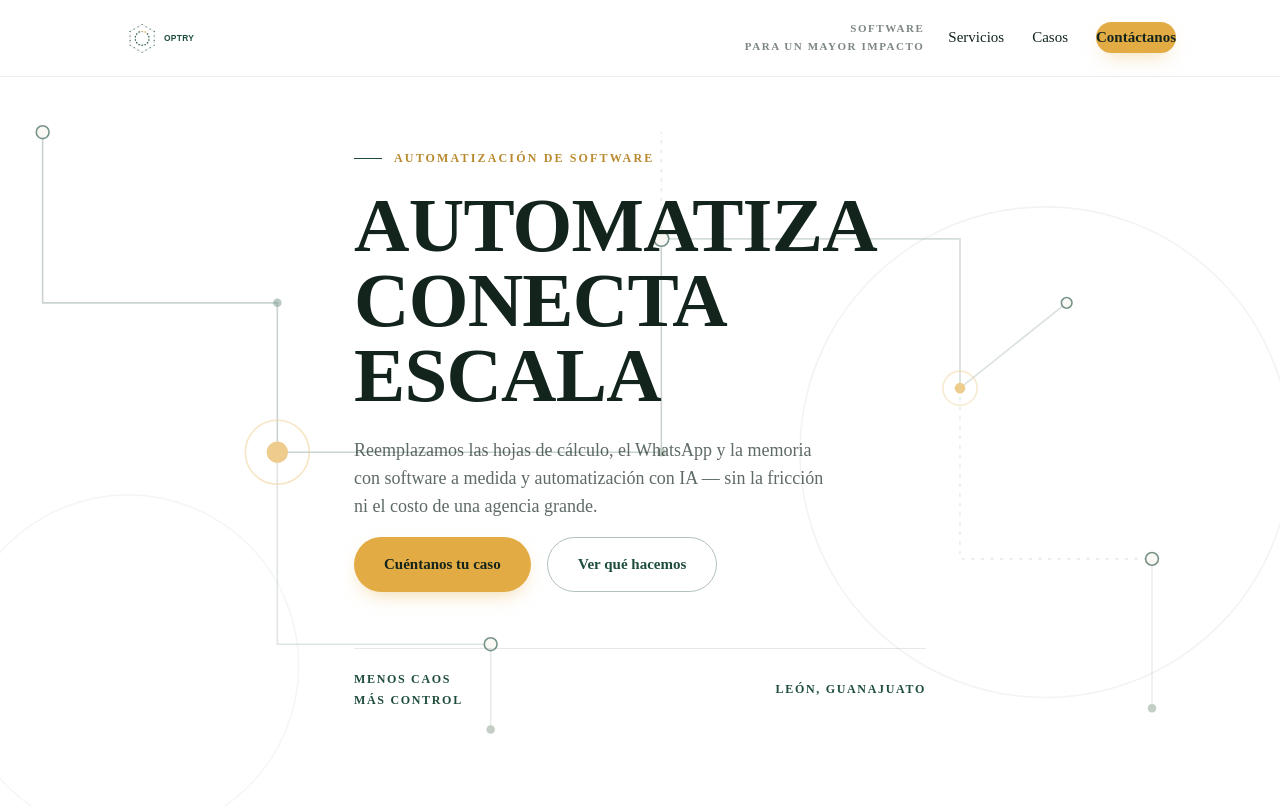
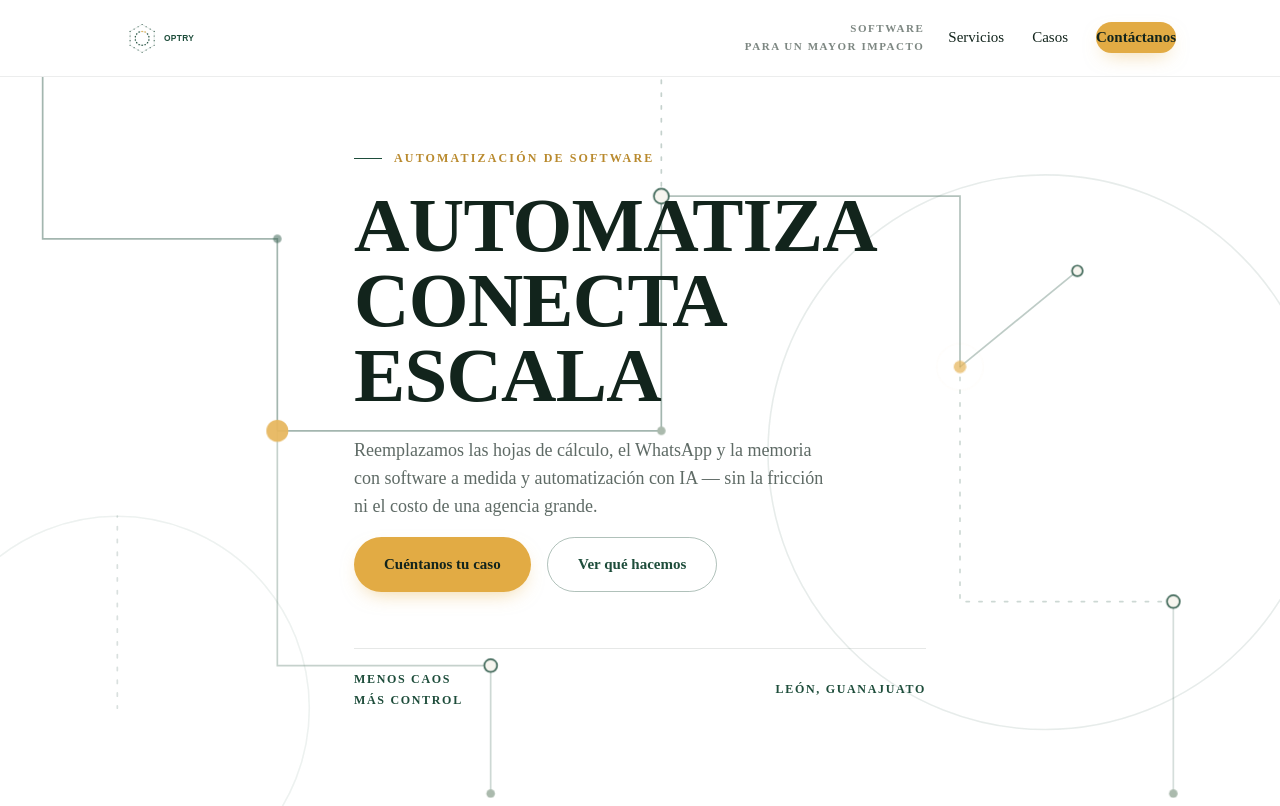
Before and after one commit to Optry-agency/optry-tech-web, a Next.js app: page / in a window 1280 px wide. Shown: the top 806 px of the page. Built offline with nearby package versions, Linux system fonts and the light colour scheme.

Commit message:
Diagrama de circuito mas alto y visible, con vida: nodos que laten, lineas punteadas que fluyen, señales viajando por el circuito, y parallax sutil con el cursor para que se sienta interactivo (todo respeta reducir movimiento)

```diff
--- a/app/globals.css
+++ b/app/globals.css
@@ -93,8 +93,61 @@ a {
   width: 100%;
   height: 100%;
   z-index: 0;
-  opacity: 0.09;
+  opacity: 0.17;
   pointer-events: none;
+}
+
+/* Parallax sutil: CursorParallax pone --mx/--my en <html> (-0.5 a 0.5). */
+.circuit-art {
+  transform: translate3d(
+    calc(var(--mx, 0) * 18px),
+    calc(var(--my, 0) * 18px),
+    0
+  );
+  transition: transform 0.6s var(--ease-out);
+  will-change: transform;
+}
+
+.circuit-pulse-ring,
+.circuit-pulse-dot {
+  transform-box: fill-box;
+  transform-origin: center;
+  animation: circuit-pulse 3.2s ease-in-out infinite;
+}
+
+.circuit-pulse-ring {
+  animation-name: circuit-pulse-ring;
+}
+
+@keyframes circuit-pulse {
+  0%, 100% { transform: scale(1); opacity: 1; }
+  50% { transform: scale(1.18); opacity: 0.75; }
+}
+
+@keyframes circuit-pulse-ring {
+  0% { transform: scale(0.85); opacity: 0.35; }
+  70% { transform: scale(1.35); opacity: 0; }
+  100% { transform: scale(1.35); opacity: 0; }
+}
+
+.circuit-flow {
+  animation: circuit-flow 3.5s linear infinite;
+}
+
+@keyframes circuit-flow {
+  to { stroke-dashoffset: -48; }
+}
+
+@media (prefers-reduced-motion: reduce) {
+  .circuit-art {
+    transform: none !important;
+    transition: none;
+  }
+  .circuit-pulse-ring,
+  .circuit-pulse-dot,
+  .circuit-flow {
+    animation: none;
+  }
 }
 
 /* Franja tenue color crema para separar secciones sin romper el blanco
--- a/app/home/Hero.module.css
+++ b/app/home/Hero.module.css
@@ -10,12 +10,12 @@
   width: 100%;
   height: 100%;
   z-index: 0;
-  opacity: 0.6;
+  opacity: 0.85;
 }
 
 @media (max-width: 640px) {
   .art {
-    opacity: 0.35;
+    opacity: 0.5;
   }
 }
 
--- a/app/layout.tsx
+++ b/app/layout.tsx
@@ -5,6 +5,7 @@ import Header from "@/components/Header";
 import Footer from "@/components/Footer";
 import ScrollDepth from "@/components/ScrollDepth";
 import ScrollReveal from "@/components/ScrollReveal";
+import CursorParallax from "@/components/CursorParallax";
 
 const montserrat = localFont({
   src: "../public/fonts/Montserrat-Variable.ttf",
@@ -34,6 +35,7 @@ export default function RootLayout({
       <body className={`${montserrat.variable} ${inter.variable}`}>
         <ScrollDepth />
         <ScrollReveal />
+        <CursorParallax />
         <Header />
         <main>{children}</main>
         <Footer />
--- a/components/CircuitArt.tsx
+++ b/components/CircuitArt.tsx
@@ -1,3 +1,7 @@
+"use client";
+
+import { useEffect, useState } from "react";
+
 type CircuitArtProps = {
   className?: string;
 };
@@ -5,70 +9,110 @@ type CircuitArtProps = {
 /**
  * Grafico decorativo tipo "circuito conectado" — mismo lenguaje visual que
  * las piezas de Instagram de Optry (nodos + lineas en angulo recto + un
- * acento mostaza). Pensado para vivir DE FONDO detras del contenido (no
- * como ilustracion en su propia columna): formato ancho, lineas tenues.
- * Puramente decorativo (aria-hidden), no es el isotipo final de marca (esa
- * decision sigue pendiente en la guia de identidad).
+ * acento mostaza). Vive DE FONDO detras del contenido: formato alto,
+ * lineas con un poco mas de presencia, y "vivo" — nodos que laten, lineas
+ * punteadas que fluyen y puntos que viajan por el circuito (todo se apaga
+ * solo si el sistema pide reducir movimiento). Puramente decorativo
+ * (aria-hidden); no es el isotipo final de marca (esa decision sigue
+ * pendiente en la guia de identidad).
  */
 export default function CircuitArt({ className }: CircuitArtProps) {
+  const [animate, setAnimate] = useState(false);
+
+  useEffect(() => {
+    setAnimate(!window.matchMedia("(prefers-reduced-motion: reduce)").matches);
+  }, []);
+
   return (
     <svg
-      className={className}
-      viewBox="0 0 1200 700"
+      className={`circuit-art ${className ?? ""}`}
+      viewBox="0 0 1200 900"
       fill="none"
       aria-hidden="true"
       xmlns="http://www.w3.org/2000/svg"
       preserveAspectRatio="xMidYMid slice"
     >
       {/* arcos grandes de fondo */}
-      <circle cx="980" cy="360" r="230" stroke="#1E4D3B" strokeOpacity="0.10" strokeWidth="1.5" />
-      <circle cx="120" cy="560" r="160" stroke="#1E4D3B" strokeOpacity="0.08" strokeWidth="1.5" />
+      <circle cx="980" cy="460" r="260" stroke="#1E4D3B" strokeOpacity="0.12" strokeWidth="1.5" />
+      <circle cx="110" cy="700" r="180" stroke="#1E4D3B" strokeOpacity="0.09" strokeWidth="1.5" />
 
       {/* red principal de lineas en angulo recto */}
-      <path d="M40 60 V220 H260 V360" stroke="#1E4D3B" strokeOpacity="0.4" strokeWidth="1.5" />
-      <path d="M260 360 H620 V160" stroke="#1E4D3B" strokeOpacity="0.4" strokeWidth="1.5" />
-      <path d="M620 160 H900 V300" stroke="#1E4D3B" strokeOpacity="0.32" strokeWidth="1.5" />
-      <path d="M900 300 L1000 220" stroke="#1E4D3B" strokeOpacity="0.28" strokeWidth="1.5" />
-      <path d="M260 360 V540 H460" stroke="#1E4D3B" strokeOpacity="0.24" strokeWidth="1.5" />
-      <path d="M460 540 V620" stroke="#1E4D3B" strokeOpacity="0.2" strokeWidth="1.5" />
+      <path id="circuit-p1" d="M40 60 V260 H260 V440" stroke="#1E4D3B" strokeOpacity="0.48" strokeWidth="1.6" />
+      <path id="circuit-p2" d="M260 440 H620 V220" stroke="#1E4D3B" strokeOpacity="0.48" strokeWidth="1.6" />
+      <path d="M620 220 H900 V380" stroke="#1E4D3B" strokeOpacity="0.4" strokeWidth="1.6" />
+      <path d="M900 380 L1010 290" stroke="#1E4D3B" strokeOpacity="0.34" strokeWidth="1.6" />
+      <path id="circuit-p3" d="M260 440 V660 H460" stroke="#1E4D3B" strokeOpacity="0.3" strokeWidth="1.6" />
+      <path d="M460 660 V780" stroke="#1E4D3B" strokeOpacity="0.26" strokeWidth="1.6" />
       <path
-        d="M620 160 V60"
+        className="circuit-flow"
+        d="M620 220 V60"
         stroke="#1E4D3B"
-        strokeOpacity="0.2"
-        strokeWidth="1.5"
-        strokeDasharray="2 7"
+        strokeOpacity="0.3"
+        strokeWidth="1.6"
+        strokeDasharray="3 9"
         strokeLinecap="round"
       />
       <path
-        d="M900 300 V460 H1080"
+        className="circuit-flow"
+        d="M900 380 V600 H1100"
         stroke="#1E4D3B"
-        strokeOpacity="0.18"
-        strokeWidth="1.5"
-        strokeDasharray="2 7"
+        strokeOpacity="0.26"
+        strokeWidth="1.6"
+        strokeDasharray="3 9"
         strokeLinecap="round"
       />
-      <path d="M1080 460 V600" stroke="#1E4D3B" strokeOpacity="0.16" strokeWidth="1.5" />
+      <path d="M1100 600 V780" stroke="#1E4D3B" strokeOpacity="0.22" strokeWidth="1.6" />
+      <path
+        className="circuit-flow"
+        d="M110 520 V700"
+        stroke="#1E4D3B"
+        strokeOpacity="0.2"
+        strokeWidth="1.6"
+        strokeDasharray="3 9"
+        strokeLinecap="round"
+      />
 
-      {/* nodo mostaza — acento principal */}
-      <circle cx="260" cy="360" r="30" stroke="#E2AB44" strokeOpacity="0.5" strokeWidth="1.5" />
-      <circle cx="260" cy="360" r="10" fill="#E2AB44" />
+      {/* nodo mostaza — acento principal, laten */}
+      <circle className="circuit-pulse-ring" cx="260" cy="440" r="30" stroke="#E2AB44" strokeOpacity="0.5" strokeWidth="1.6" />
+      <circle className="circuit-pulse-dot" cx="260" cy="440" r="10" fill="#E2AB44" />
 
-      {/* nodo mostaza secundario, mas chico */}
-      <circle cx="900" cy="300" r="16" stroke="#E2AB44" strokeOpacity="0.4" strokeWidth="1.5" />
-      <circle cx="900" cy="300" r="5" fill="#E2AB44" />
+      {/* nodo mostaza secundario */}
+      <circle className="circuit-pulse-ring" cx="900" cy="380" r="17" stroke="#E2AB44" strokeOpacity="0.42" strokeWidth="1.6" style={{ animationDelay: "1.1s" }} />
+      <circle className="circuit-pulse-dot" cx="900" cy="380" r="5" fill="#E2AB44" style={{ animationDelay: "1.1s" }} />
 
       {/* nodos huecos */}
-      <circle cx="40" cy="60" r="6" fill="#F6F4ED" stroke="#1E4D3B" strokeWidth="1.5" />
-      <circle cx="620" cy="160" r="7" fill="#F6F4ED" stroke="#1E4D3B" strokeWidth="1.5" />
-      <circle cx="1000" cy="220" r="5" fill="#F6F4ED" stroke="#1E4D3B" strokeWidth="1.5" />
-      <circle cx="460" cy="540" r="6" fill="#F6F4ED" stroke="#1E4D3B" strokeWidth="1.5" />
-      <circle cx="1080" cy="460" r="6" fill="#F6F4ED" stroke="#1E4D3B" strokeWidth="1.5" />
+      <circle cx="40" cy="60" r="6" fill="#F6F4ED" stroke="#1E4D3B" strokeWidth="1.6" />
+      <circle cx="620" cy="220" r="7" fill="#F6F4ED" stroke="#1E4D3B" strokeWidth="1.6" />
+      <circle cx="1010" cy="290" r="5" fill="#F6F4ED" stroke="#1E4D3B" strokeWidth="1.6" />
+      <circle cx="460" cy="660" r="6" fill="#F6F4ED" stroke="#1E4D3B" strokeWidth="1.6" />
+      <circle cx="1100" cy="600" r="6" fill="#F6F4ED" stroke="#1E4D3B" strokeWidth="1.6" />
 
       {/* puntos solidos secundarios */}
-      <circle cx="260" cy="220" r="4" fill="#1E4D3B" fillOpacity="0.5" />
-      <circle cx="620" cy="360" r="4" fill="#9CAE9F" />
-      <circle cx="460" cy="620" r="4" fill="#9CAE9F" />
-      <circle cx="1080" cy="600" r="4" fill="#9CAE9F" />
+      <circle cx="260" cy="260" r="4" fill="#1E4D3B" fillOpacity="0.55" />
+      <circle cx="620" cy="440" r="4" fill="#9CAE9F" />
+      <circle cx="460" cy="780" r="4" fill="#9CAE9F" />
+      <circle cx="1100" cy="780" r="4" fill="#9CAE9F" />
+
+      {/* señales viajando por el circuito — solo si el sistema no pide reducir movimiento */}
+      {animate && (
+        <>
+          <circle r="4" fill="#E2AB44">
+            <animateMotion dur="6s" repeatCount="indefinite" begin="0s">
+              <mpath href="#circuit-p1" />
+            </animateMotion>
+          </circle>
+          <circle r="3.5" fill="#1E4D3B" fillOpacity="0.8">
+            <animateMotion dur="7s" repeatCount="indefinite" begin="1.5s">
+              <mpath href="#circuit-p2" />
+            </animateMotion>
+          </circle>
+          <circle r="3" fill="#9CAE9F">
+            <animateMotion dur="5s" repeatCount="indefinite" begin="3s">
+              <mpath href="#circuit-p3" />
+            </animateMotion>
+          </circle>
+        </>
+      )}
     </svg>
   );
 }
--- /dev/null
+++ b/components/CursorParallax.tsx
@@ -0,0 +1,42 @@
+"use client";
+
+import { useEffect } from "react";
+
+/**
+ * Pone --mx/--my (de -0.5 a 0.5) en <html> según la posición del cursor,
+ * para que el fondo de circuito (.circuit-art) se desplace levemente y se
+ * sienta interactivo, no solo animado. En móvil (sin mouse real) no hace
+ * nada — las variables se quedan en 0 y el fondo se ve estático salvo por
+ * sus propias animaciones.
+ */
+export default function CursorParallax() {
+  useEffect(() => {
+    if (window.matchMedia("(prefers-reduced-motion: reduce)").matches) return;
+    if (!window.matchMedia("(pointer: fine)").matches) return;
+
+    const root = document.documentElement;
+    let ticking = false;
+    let lastX = 0;
+    let lastY = 0;
+
+    const apply = () => {
+      ticking = false;
+      root.style.setProperty("--mx", lastX.toFixed(3));
+      root.style.setProperty("--my", lastY.toFixed(3));
+    };
+
+    const onMove = (e: MouseEvent) => {
+      lastX = e.clientX / window.innerWidth - 0.5;
+      lastY = e.clientY / window.innerHeight - 0.5;
+      if (!ticking) {
+        ticking = true;
+        requestAnimationFrame(apply);
+      }
+    };
+
+    window.addEventListener("mousemove", onMove, { passive: true });
+    return () => window.removeEventListener("mousemove", onMove);
+  }, []);
+
+  return null;
+}
```
